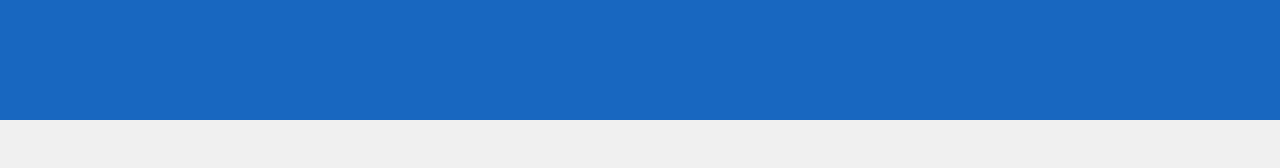
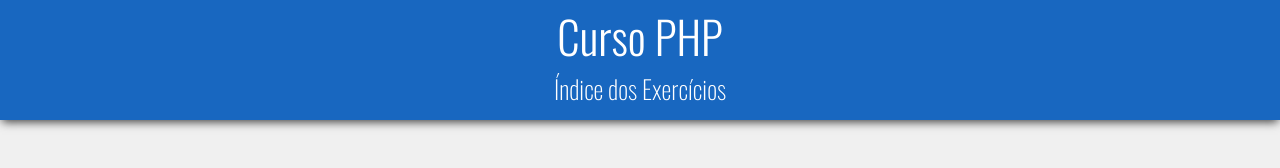
Before and after one commit to loliveira0496/exodia_projeto, a plain HTML site: page index.html in a window 1280 px wide. Drawn offline with nearby package versions, Linux system fonts and the light colour scheme.

Commit message:
Cabeçalho

```diff
--- a/index.html
+++ b/index.html
@@ -2,14 +2,15 @@
 <html lang="en">
 <head>
     <meta charset="UTF-8">
-    <meta http-equiv="X-UA-Compatible" content="IE=edge">
-    <meta name="viewport" content="width=device-width, initial-scale=1.0">
     <link href="https://fonts.googleapis.com/css2?family=Oswald:wght@200;300;400;500;600;700&display=swap" rel="stylesheet">
     <link rel="stylesheet" href="recursos/css/estilo.css">
     <title>Curso PHP</title>
 </head>
 <body>
-    <header class="cabecalho"></header>
+    <header class="cabecalho">
+        <h1>Curso PHP</h1>
+        <h2>Índice dos Exercícios</h2>
+    </header>
     <main class="principal"></main>
     <footer class="rodape"></footer>
 </body>
--- a/recursos/css/estilo.css
+++ b/recursos/css/estilo.css
@@ -18,6 +18,26 @@ body{
 .cabecalho{
     grid-area: cabecalho;
     background-color: #1867c0;
+    color:white;
+    display: flex;
+    flex-direction: column;
+    justify-content: center;
+    align-items: center;
+    padding-bottom: 10px;
+    z-index: 1;
+    box-shadow: 0px 4px 9px -2px rgba(0,0,0,0.75);
+}
+
+.cabecalho > h1{
+    margin: 0px;
+    font-weight: 300;
+    font-size: 2.8rem;
+}
+
+.cabecalho > h2{
+    margin: 0px;
+    font-weight: 200;
+    font-size: 1.6rem;
 }
 
 .principal{
```
